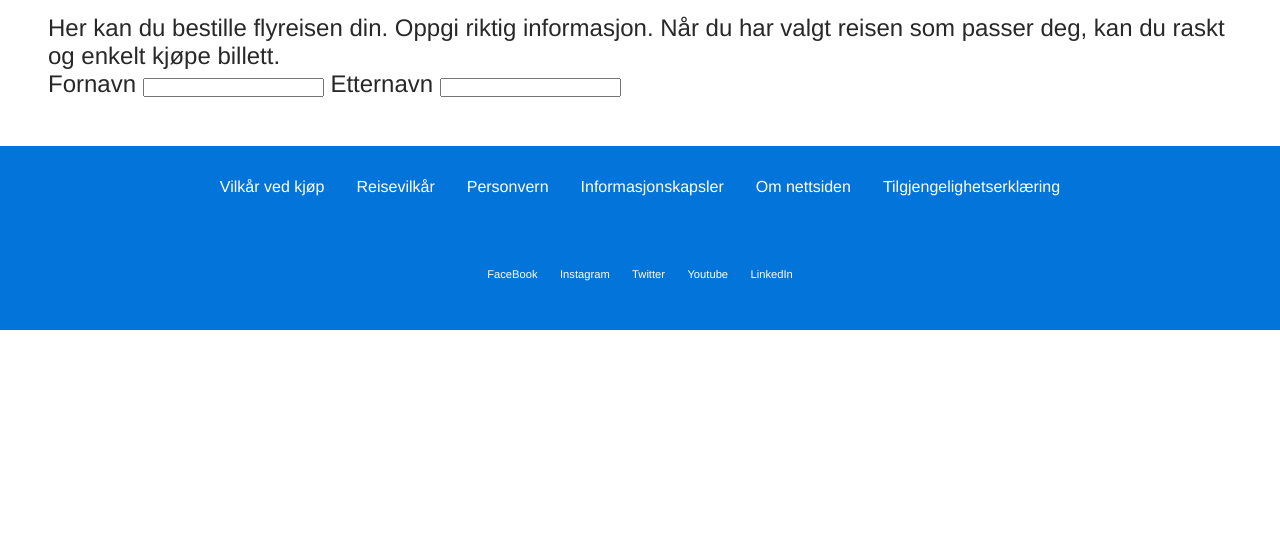
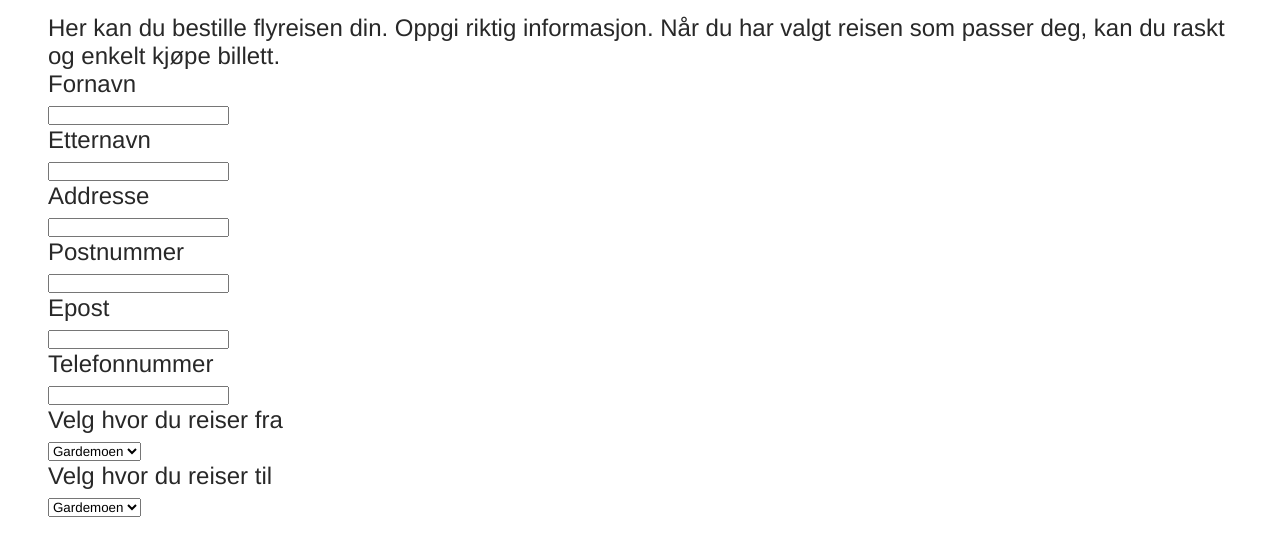
Before and after one commit to RedDragonling/html-oppgave-3, a plain HTML site: page index.html in a window 1280 px wide. Shown: the part 240-800 px from the top of the page. Drawn offline with Linux system fonts and the light colour scheme.

Commit message:
select options

```diff
--- a/index.html
+++ b/index.html
@@ -27,7 +27,42 @@
           <span>Fornavn</span>
           <input type="text" name="firstname" />
         </label>
-        <label>Etternavn <input type="text"></label>
+        <label>
+          <span>Etternavn</span>
+          <input type="text">
+        </label>
+        <label>
+          <span>Addresse</span>
+          <input type="text">
+        </label>
+        <label>
+          <span>Postnummer</span>
+          <input type="text">
+        </label>
+        <label>
+          <span>Epost</span>
+          <input type="text">
+        </label>
+        <label>
+          <span>Telefonnummer</span>
+          <input type="text">
+        </label>
+        <label>
+          <span>Velg hvor du reiser fra</span>
+          <select>
+            <option value="">Gardemoen</option>
+            <option value="">Torp</option>
+            <option value="">Flesland</option>
+          </select>
+        </label>
+        <label>
+          <span>Velg hvor du reiser til</span>
+          <select>
+            <option value="">Gardemoen</option>
+            <option value="">Torp</option>
+            <option value="">Flesland</option>
+          </select>
+        </label>
       </form>
     </div>
   </main>
--- a/style.css
+++ b/style.css
@@ -57,6 +57,10 @@ main {
   }
 }
 
+label span {
+  display: flex;
+}
+
 footer {
   background-color: var(--sec-color);
   padding: 1em;
```
